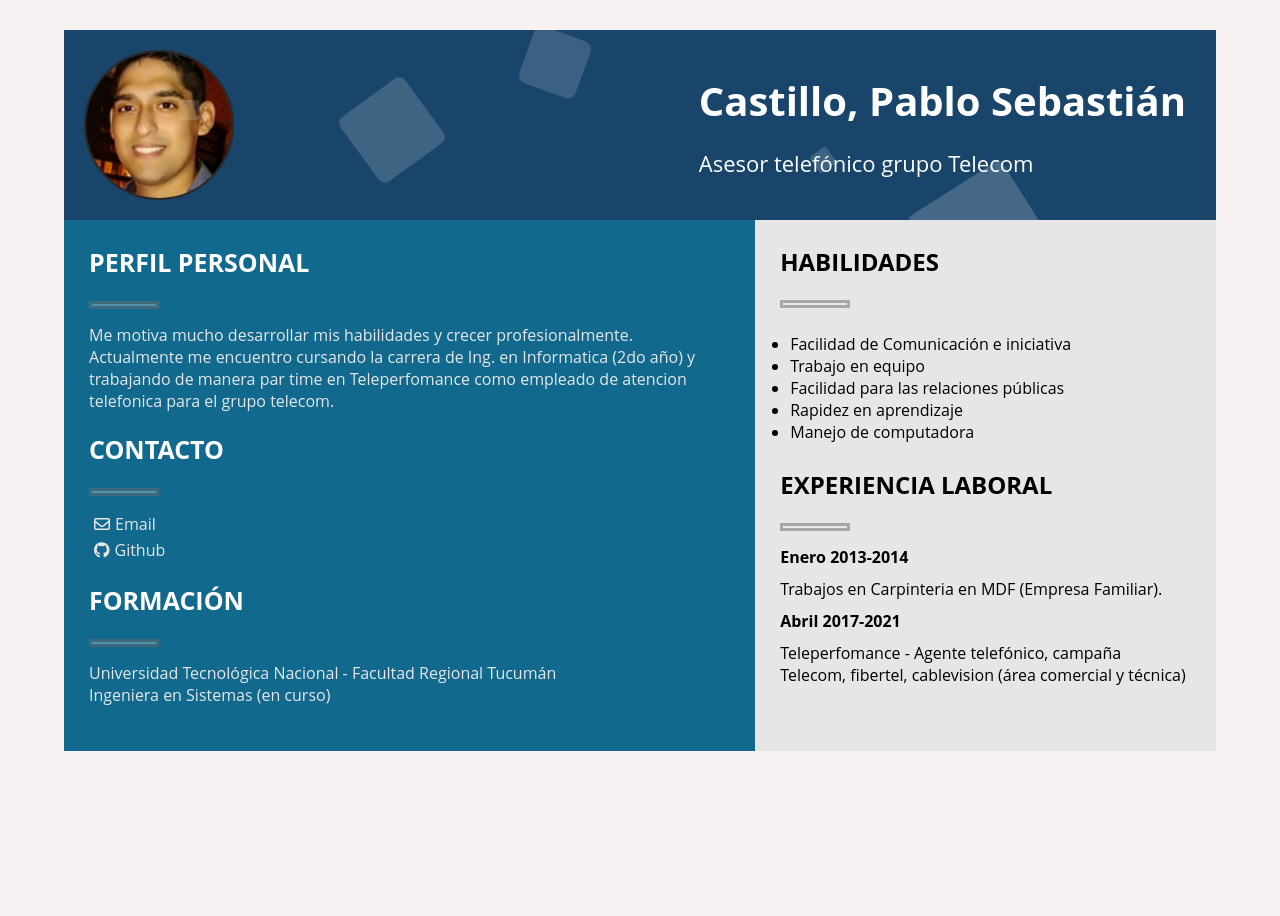
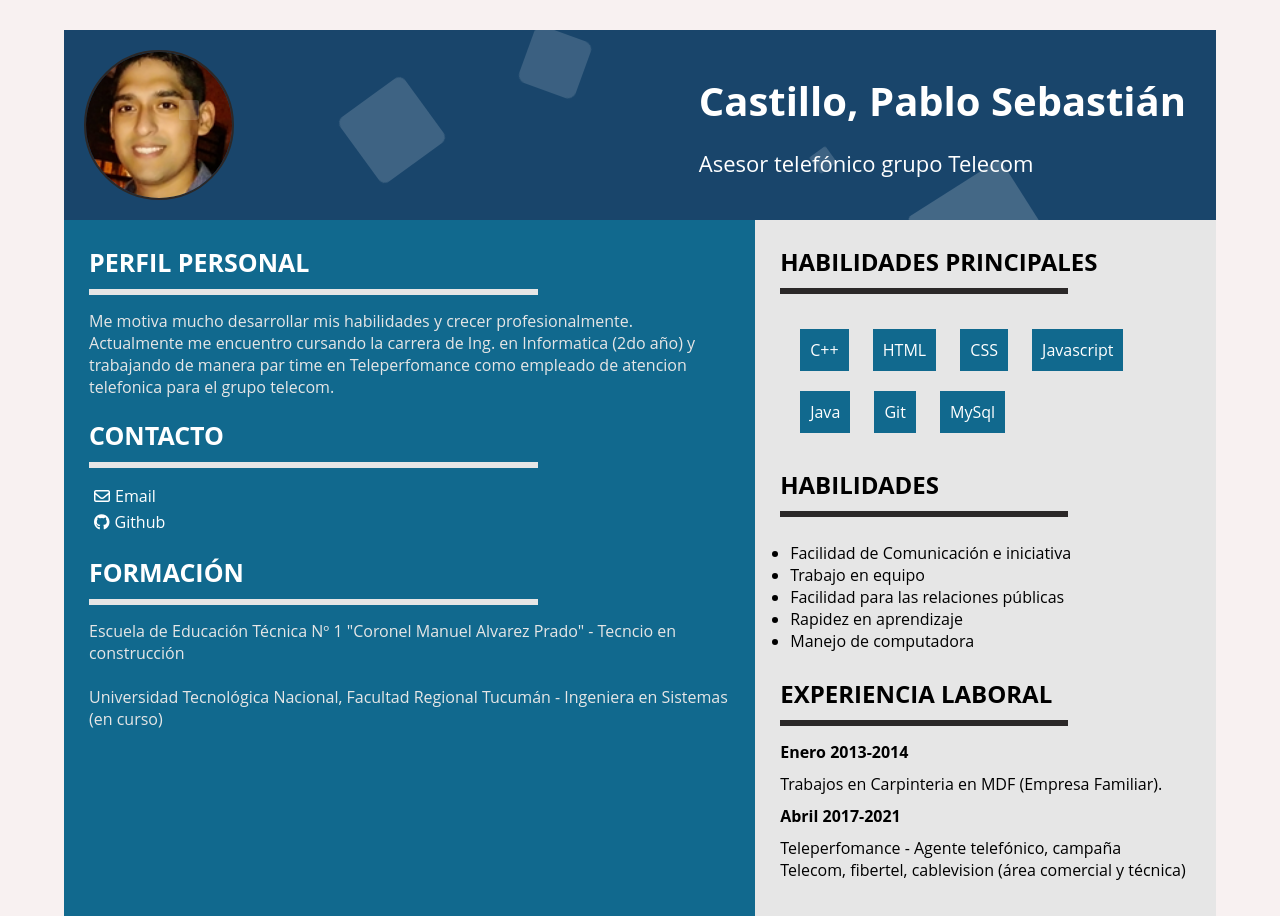
Before and after one commit to psc88/curriculum, a plain HTML site: page curriculum.html in a window 1280 px wide. Before the commit the page ends 800 px from the top, so only its background shows below. Drawn offline with Linux system fonts and the light colour scheme.

Commit message:
Agregado enlace externo mail, git y parte de habilidades

```diff
--- a/css/curriculum.css
+++ b/css/curriculum.css
@@ -203,18 +203,37 @@ h2 {
     margin-bottom: 10px;
 }
 
-.button {
+.main .left-block hr {
     margin-bottom: 15px;
-    height: 8px;
-    width: 70px;
-    border-radius: 0%;
-    border: solid;
+    height: 1px;
+    width: 70%;
+    border: solid #e6e6e6;
+}
+
+a {
+    color: white;
+    text-decoration-line: none;
+}
+
+.main .right-block hr {
+    margin-bottom: 15px;
+    height: 5px;
+    width: 70%;
+    border: solid #2b2828;
 }
 
 .main .right-block {
     background: #e6e6e6;
     padding: 25px;
     width: 40%;
+}
+
+.main .right-block .skills li {
+    display: inline-block;
+    padding: 10px;
+    margin: 10px;
+    background-color: #11698e;
+    color: #fff;
 }
 
 .main .right-block ul {
--- a/curriculum.html
+++ b/curriculum.html
@@ -38,28 +38,41 @@
             <section class="articles">
                 <article class="profile">
                     <h2>PERFIL PERSONAL</h2>
-                    <button disabled="disabled" class="button"></button>
+                    <hr>
                     <p>Me motiva mucho desarrollar mis habilidades y crecer profesionalmente. Actualmente me encuentro cursando la carrera de Ing. en Informatica (2do año) y trabajando de manera par time en Teleperfomance como empleado de atencion telefonica
                         para el grupo telecom.</p>
                 </article>
                 <article class="training">
                     <h2>CONTACTO</h2>
-                    <button disabled="disabled" class="button"></button>
-                    <p><i class="far fa-envelope"></i>Email</p>
-                    <p><i class="fab fa-github"></i>Github</p>
+                    <hr>
+                    <a href="mailto:psc88sdrd@gmail.com"><i class="far fa-envelope"></i>Email</a><br>
+                    <a href="https://github.com/psc88" target="_blank"><i class="fab fa-github"></i>Github</a>
                 </article>
                 <article class="training">
                     <h2>FORMACIÓN</h2>
-                    <button disabled="disabled" class="button"></button>
-                    <p>Universidad Tecnológica Nacional - Facultad Regional Tucumán</p>
-                    <p>Ingeniera en Sistemas (en curso)</p>
+                    <hr>
+                    <p>Escuela de Educación Técnica Nº 1 "Coronel Manuel Alvarez Prado" - Tecncio en construcción</p><br>
+                    <p>Universidad Tecnológica Nacional, Facultad Regional Tucumán - Ingeniera en Sistemas (en curso)</p>
                 </article>
             </section>
         </div>
         <div class="right-block">
             <article>
+                <h2>HABILIDADES PRINCIPALES</h2>
+                <hr>
+                <div class="skills">
+                    <ul>
+                        <li>C++</li>
+                        <li>HTML</li>
+                        <li>CSS</li>
+                        <li>Javascript</li>
+                        <li>Java</li>
+                        <li>Git</li>
+                        <li>MySql</li>
+                    </ul>
+                </div>
                 <h2>HABILIDADES</h2>
-                <button disabled="disabled" class="button"></button>
+                <hr>
                 <ul>
                     <li>Facilidad de Comunicación e iniciativa</li>
                     <li>Trabajo en equipo</li>
@@ -70,7 +83,7 @@
             </article>
             <article>
                 <h2>EXPERIENCIA LABORAL</h2>
-                <button disabled="disabled" class="button"></button>
+                <hr>
                 <h3>Enero 2013-2014</h3>
                 <p>Trabajos en Carpinteria en MDF (Empresa Familiar).</p>
                 <h3>Abril 2017-2021</h3>
```
